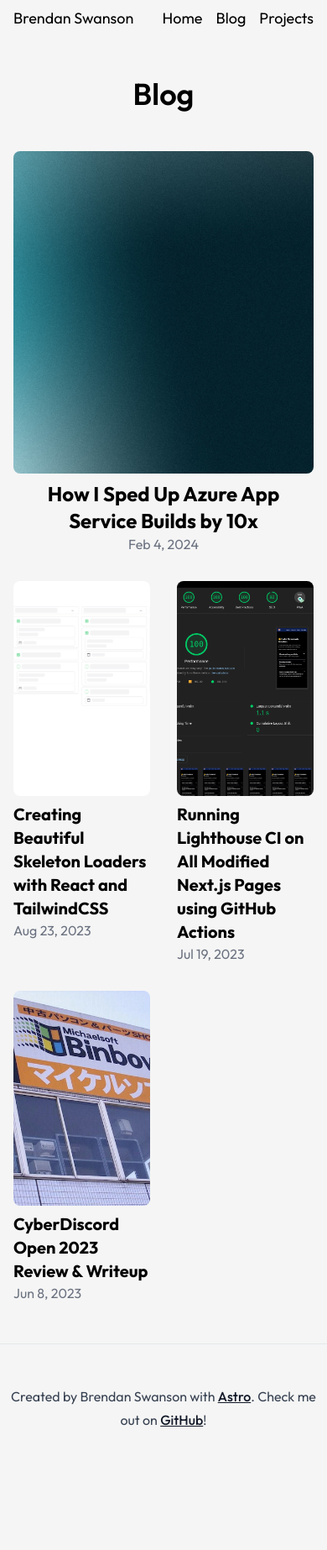
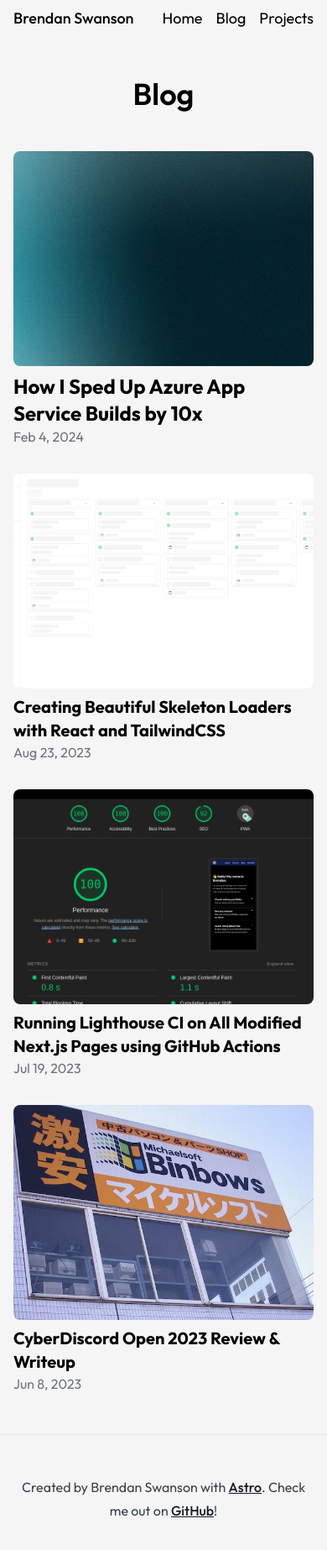
Before and after one commit to FluxCapacitor2/astro-portfolio, an Astro site: page /blog in a window 390 px wide. Shown: the whole page at 84% size. Before the commit the page ends 1753 px from the top, so only its background shows below. Built offline with nearby package versions, Linux system fonts and the light colour scheme; Astro itself is replaced by a stand-in of ours; some packages are replaced by stand-ins of ours.

Commit message:
Mobile responsiveness fixes

```diff
--- a/src/components/Footer.astro
+++ b/src/components/Footer.astro
@@ -1,6 +1,6 @@
 <footer class="mx-auto dark:prose-invert prose py-12">
   <hr />
-  <p class="text-center">
+  <p class="text-center px-4">
     Created by Brendan Swanson with <a href="https://astro.build"
       >{Astro.generator}</a
     >. Check me out on <a href="https://github.com/FluxCapacitor2/">GitHub</a>!
--- a/src/components/Header.astro
+++ b/src/components/Header.astro
@@ -5,7 +5,7 @@ import HeaderLink from "./HeaderLink.astro";
 
 <header>
   <nav class="text-lg flex px-4 py-2 justify-between container mx-auto">
-    <h2><a href="/">{SITE_TITLE}</a></h2>
+    <h2 class="font-medium"><a href="/">{SITE_TITLE}</a></h2>
     <div class="flex gap-4 lg:gap-6">
       <HeaderLink href="/">Home</HeaderLink>
       <HeaderLink href="/blog">Blog</HeaderLink>
--- a/src/pages/blog/index.astro
+++ b/src/pages/blog/index.astro
@@ -16,7 +16,7 @@ const posts = (await getCollection("blog")).sort(
       <ul class="grid grid-cols-2 gap-8">
         {
           posts.map((post, index) => (
-            <li class="first:col-span-2 first:text-center">
+            <li class="first:col-span-2 col-span-2 lg:col-span-1 lg:first:text-center">
               <a href={`/blog/${post.slug}/`}>
                 <img
                   width={720}
@@ -25,7 +25,7 @@ const posts = (await getCollection("blog")).sort(
                   alt=""
                   class={cn(
                     "object-cover object-top rounded-lg",
-                    index === 0 ? "h-96" : "h-64"
+                    index === 0 ? "h-64 lg:h-96" : "h-64"
                   )}
                 />
                 <h4
--- a/src/pages/projects/index.astro
+++ b/src/pages/projects/index.astro
@@ -18,7 +18,12 @@ const projects = (await getCollection("projects")).sort((a, b) => {
       <ul class="grid lg:grid-cols-2 gap-8">
         {
           projects.map((project) => (
-            <li class={cn(project.data.featured && "col-span-2")}>
+            <li
+              class={cn(
+                "col-span-2 lg:col-span-1",
+                project.data.featured && "lg:col-span-2"
+              )}
+            >
               <a href={`/projects/${project.slug}/`}>
                 <img
                   width={720}
```
